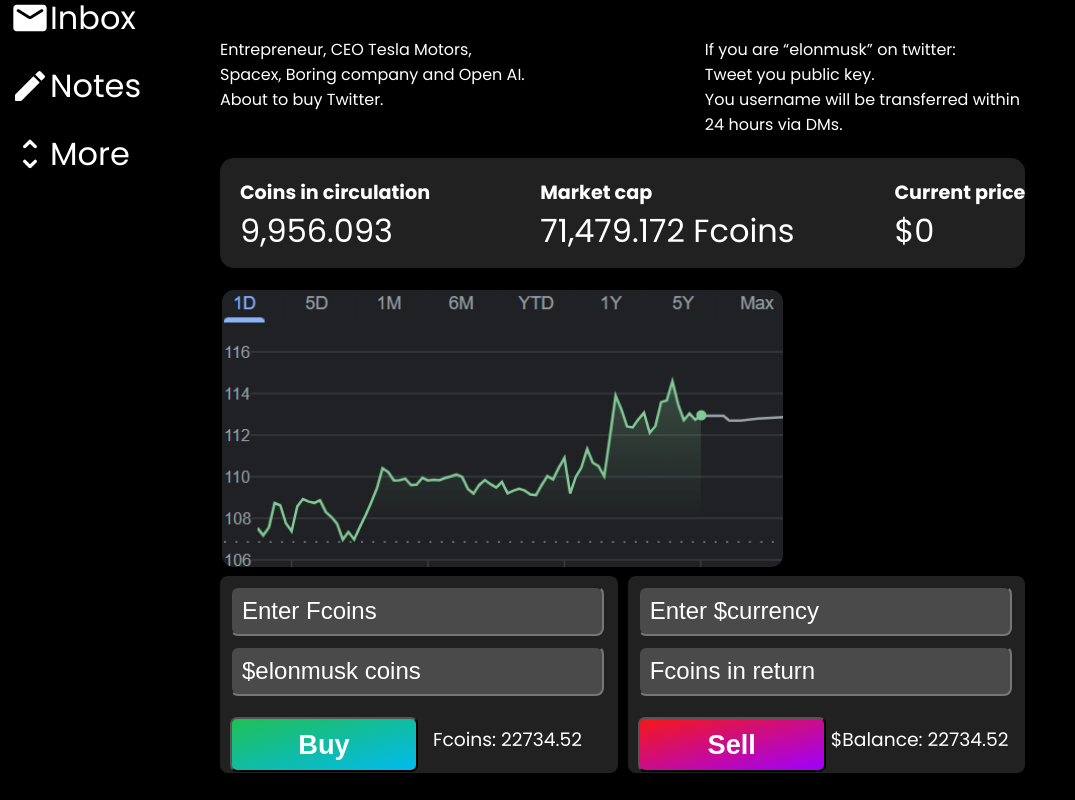
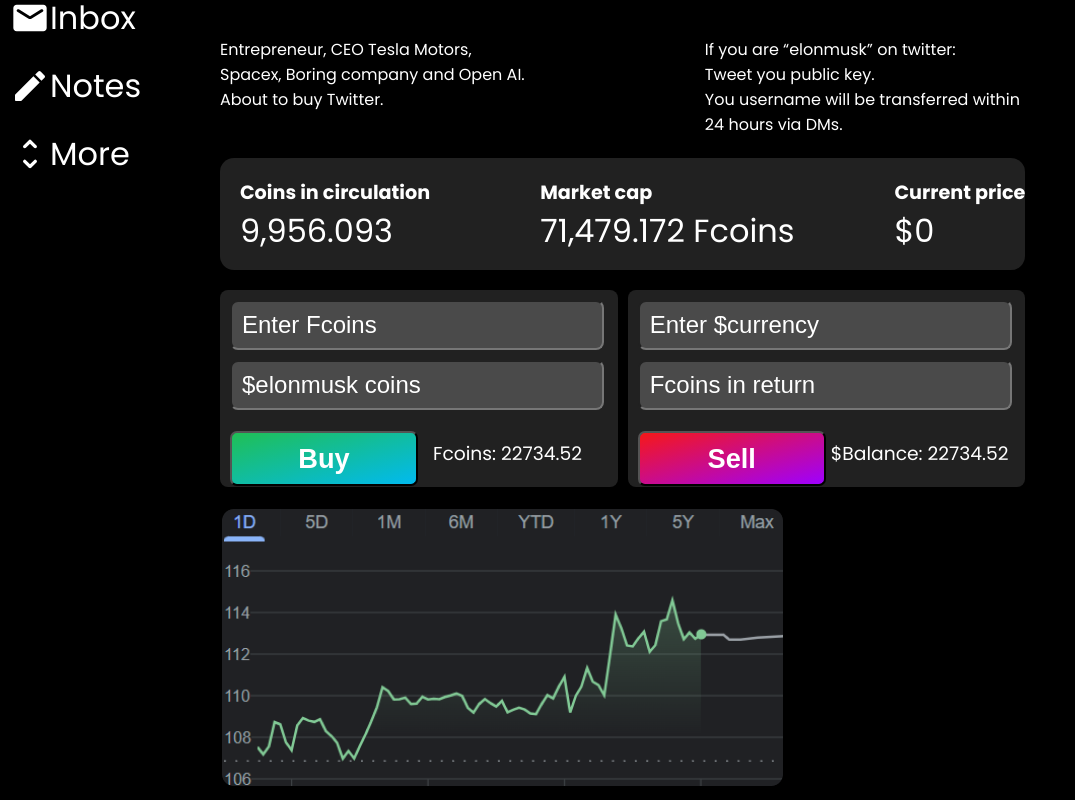
Before and after one commit to shredcryp/Famevest-v27, a React (Create React App) app: page /profile in a window 1280 px wide. Shown: the part 407-1207 px from the top of the page, without its empty margins (0-1075 px from the left). Built offline with nearby package versions, Linux system fonts and the light colour scheme; the HTML template or start-up script is replaced by a standard one.

Commit message:
Responsive Design UI final done

```diff
--- a/src/components/Login.js
+++ b/src/components/Login.js
@@ -22,7 +22,7 @@
                         <a href="#">Forgot password</a>
                     </div>
                     <div className="signupoption">
-                        <h3>Don't have an account?<a href="/signup" style={{color: "#2c87f0"}}>Sign up</a></h3>
+                        <h3>Don't have an account? <a href="/signup" style={{color: "#2c87f0"}}>Sign up</a></h3>
                     </div>
                 </div>
             </div>
--- a/src/components/Portfolio.css
+++ b/src/components/Portfolio.css
@@ -1,5 +1,6 @@
 .bargraph img {
     width: 100%;
+    height: 200px;
     padding: 40px;
 }
 
@@ -29,9 +30,6 @@
 }
 
 @media (max-width: 1632px) {
-    .bargraph {
-        display: none;
-    }
     .investedcard {
         width: 35%;
     }
--- a/src/pages/Profile.css
+++ b/src/pages/Profile.css
@@ -79,10 +79,7 @@
 .buysell {
     display: flex;
     justify-content: space-between;
-}
-
-.buysell img {
-    padding-top: 10px;
+    margin-top: 20px;
 }
 
 .buyinput {
--- a/src/pages/Profile.js
+++ b/src/pages/Profile.js
@@ -45,9 +45,7 @@
             </div>
           </div>
           <div className="graphinputs"></div>
-          <div className="maingraph">
-            <img src={maingraph} />
-          </div>
+
           <div className="buysell">
 
             <div className="buyinput">
@@ -81,6 +79,9 @@
               </div>
             </div>
           </div>
+          <div className="maingraph">
+              <img src={maingraph} />
+            </div>
         </div>
       </div>
     </>
```
